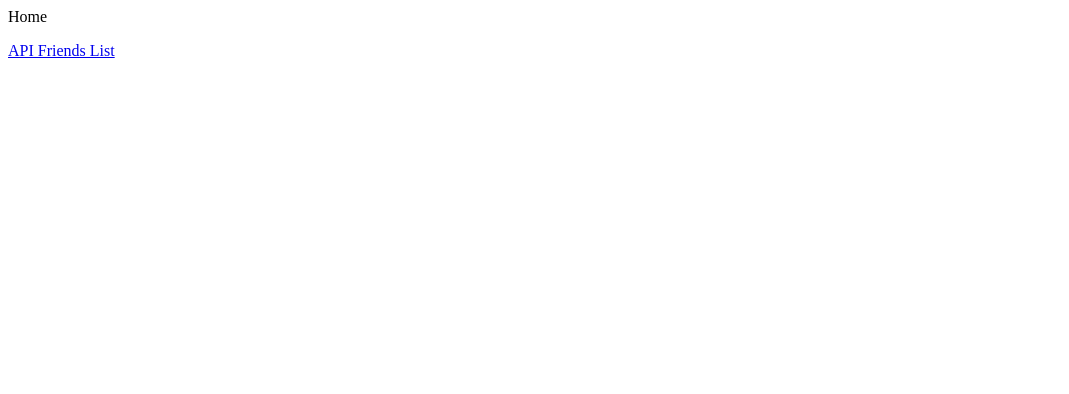
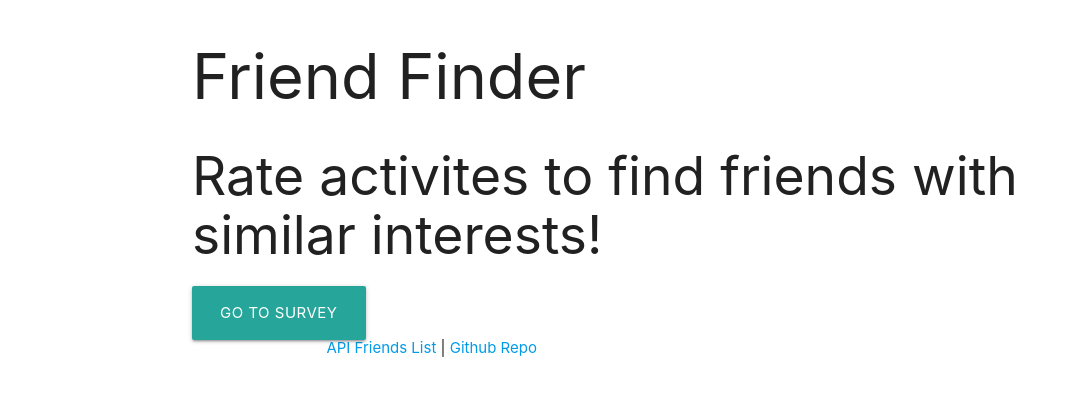
Before and after one commit to mdelong333/friend-finder, a website: page app/public/home.html in a window 1280 px wide. Shown: the whole page, without its empty margins (0-1069 px from the left). Drawn offline with nearby package versions, Linux system fonts and the light colour scheme.

Commit message:
html update, added style links and scripts

```diff
--- /dev/null
+++ b/app/css/reset.css
@@ -0,0 +1,48 @@
+/* http://meyerweb.com/eric/tools/css/reset/
+   v2.0 | 20110126
+   License: none (public domain)
+*/
+
+html, body, div, span, applet, object, iframe,
+h1, h2, h3, h4, h5, h6, p, blockquote, pre,
+a, abbr, acronym, address, big, cite, code,
+del, dfn, em, img, ins, kbd, q, s, samp,
+small, strike, strong, sub, sup, tt, var,
+b, u, i, center,
+dl, dt, dd, ol, ul, li,
+fieldset, form, label, legend,
+table, caption, tbody, tfoot, thead, tr, th, td,
+article, aside, canvas, details, embed,
+figure, figcaption, footer, header, hgroup,
+menu, nav, output, ruby, section, summary,
+time, mark, audio, video {
+	margin: 0;
+	padding: 0;
+	border: 0;
+	font-size: 100%;
+	font: inherit;
+	vertical-align: baseline;
+}
+/* HTML5 display-role reset for older browsers */
+article, aside, details, figcaption, figure,
+footer, header, hgroup, menu, nav, section {
+	display: block;
+}
+body {
+	line-height: 1;
+}
+ol, ul {
+	list-style: none;
+}
+blockquote, q {
+	quotes: none;
+}
+blockquote:before, blockquote:after,
+q:before, q:after {
+	content: '';
+	content: none;
+}
+table {
+	border-collapse: collapse;
+	border-spacing: 0;
+}
--- a/app/public/home.html
+++ b/app/public/home.html
@@ -4,15 +4,37 @@
     <meta charset="UTF-8">
     <meta name="viewport" content="width=device-width, initial-scale=1.0">
     <meta http-equiv="X-UA-Compatible" content="ie=edge">
+    <link rel="stylesheet" href="../css/reset.css">
+    <link href="https://fonts.googleapis.com/icon?family=Material+Icons" rel="stylesheet">
+    <link rel="stylesheet" href="https://cdnjs.cloudflare.com/ajax/libs/materialize/1.0.0/css/materialize.min.css">
+    <link rel="stylesheet" href="../css/style.css">
     <title>Friend-finder</title>
 </head>
 <body>
-    Home
+    <div class="container">
+        <div>
+            <h1>Friend Finder</h1>
+            <h2>Rate activites to find friends with similar interests!</h2>
+        </div>
+
+        <div>
+            <a href="/survey" class="waves-effect waves-light btn-large">Go to Survey</a>
+        </div>
+
+        <footer class="footer">
+            <div class="container">
+                <p>
+                    <a href="/api/friends">API Friends List</a> | <a href="https://github.com/mdelong333/friend-finder" target="blank">Github Repo</a>
+                </p>
+            </div>
+        </footer>
+    </div>
+
+    <script src="https://code.jquery.com/jquery-3.4.1.min.js"
+    integrity="sha256-CSXorXvZcTkaix6Yvo6HppcZGetbYMGWSFlBw8HfCJo="
+    crossorigin="anonymous"></script>
+    <!-- Compiled and minified JavaScript -->
+    <script src="https://cdnjs.cloudflare.com/ajax/libs/materialize/1.0.0/js/materialize.min.js"></script>
 </body>
 
-<footer class="footer">
-    <div class="container">
-        <p><a href="/api/friends">API Friends List</a></p>
-    </div>
-  </footer>
 </html>
```
Also changed, not shown: app/public/survey.html (+24 -6 lines), app/css/style.css (added).
